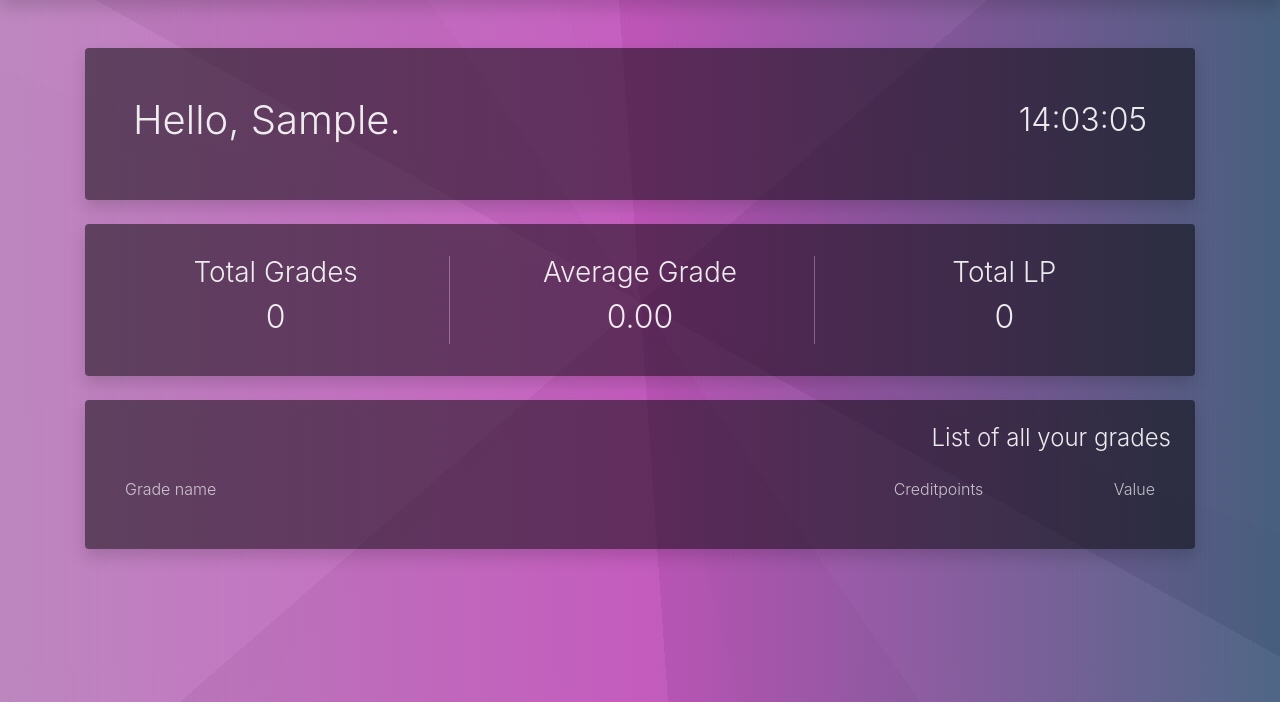
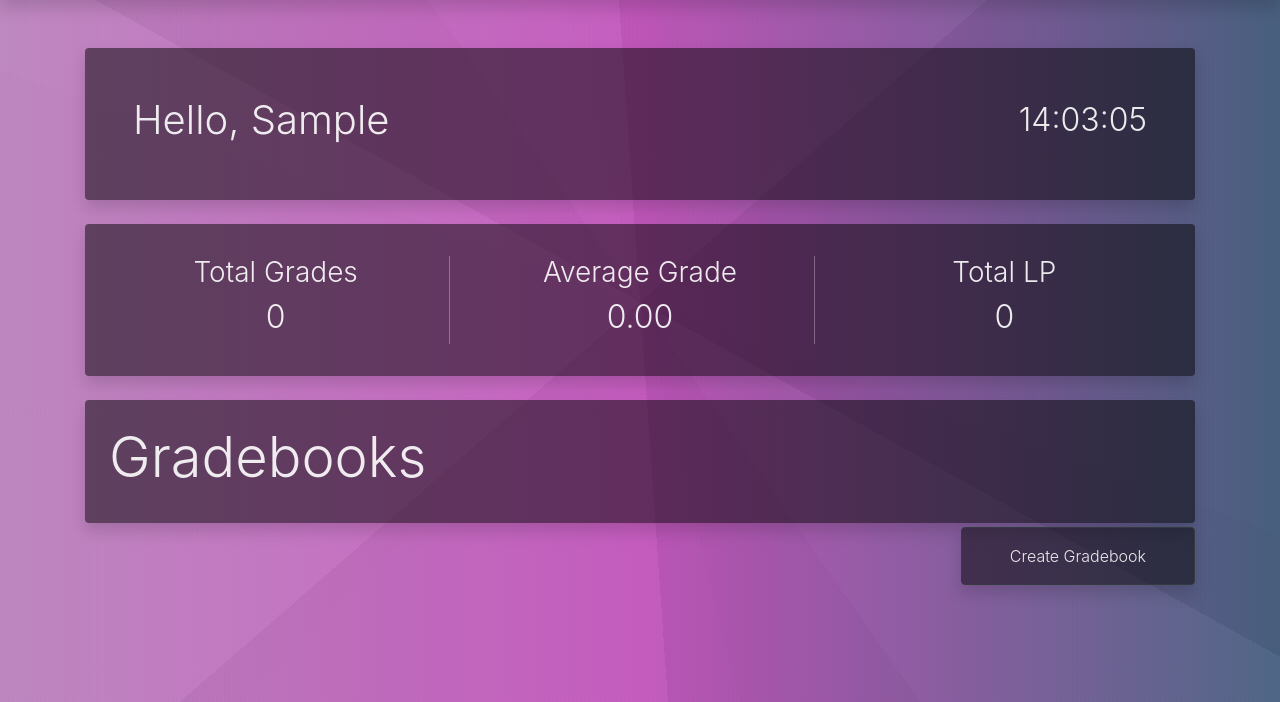
Before and after one commit to DenizScholz/uni_grades, a Django app: page / in a window 1280 px wide. Shown: the part 98-800 px from the top of the page. Run offline with Django 3.2, Linux system fonts and the light colour scheme; the visitor is signed in with stand-in values (Sample User, id 1); data that the repository does not hold is empty; some libraries are stand-ins or nearby versions.

Commit message:
gradebook create

```diff
--- a/grade_project/grade_app/templates/grade_app/home.html
+++ b/grade_project/grade_app/templates/grade_app/home.html
@@ -13,7 +13,7 @@
 <div class="container grade-container-dark my-4 p-5 rounded shadow">
     <div class="row align-items-center">
         <div class="col-md">
-            <h1 class="grade-font-white font-weight-light">Hello, {{ request.user|title}}.</h1>
+            <h1 class="grade-font-white font-weight-light">Hello, {{ request.user|title}}</h1>
         </div>
         <div class="col-md text-md-right">
             <h2 id="time" class="grade-font-white font-weight-light"></h2>
@@ -38,16 +38,31 @@
     </div>
 </div>
 
+<!-- Gradebooks head -->
+<div class="container grade-container-dark mt-4 p-4 rounded shadow">
+    <h1 class="grade-font-white font-weight-light display-4">Gradebooks</h1>
+</div>
+
 <!-- Gradebooks container -->
 {% for gradebook in gradebooks %}
 <a href="{% url 'gradebook' pk=gradebook.pk %}" style="text-decoration: none !important">
-    <div class="my-1 p-2 grade-font-white grade-container-dark rounded shadow">
+    <div class="my-1 py-3 px-4 grade-font-white grade-container-dark rounded shadow">
         {{ gradebook.title }}
         <div class="float-right"> {{ gradebook.getGrades.count }} grades</div>
     </div>
 </a>
 {% endfor %}
 
+<div class="text-right">
+    <a href="{% url 'gradebook-create' %}"
+        class="btn btn-dark my-1 py-3 px-5 grade-font-white grade-container-dark rounded shadow font-weight-light">
+        Create Gradebook
+    </a>
+</div>
+
+
+
+{% if grades %}
 <!-- All grades container -->
 <div class="container grade-container-dark my-4 p-4 rounded shadow">
     <h4 class="grade-font-white font-weight-light text-md-right">List of all your grades</h4>
@@ -80,11 +95,11 @@
             </div>
         </div>
         {% endfor %}
-
     </div>
 </div>
+{% endif %}
+
 {% endblock content %}
-
 
 {% block js %}
 <script>
--- a/grade_project/grade_app/urls.py
+++ b/grade_project/grade_app/urls.py
@@ -1,10 +1,11 @@
 from django.urls import path, include
-from .views import Home, About, GradebookView, SignUp
+from .views import Home, About, GradebookView, SignUp, GradebookCreate
 
 urlpatterns = [
     path('', Home.as_view(), name='home'),
     path('about/', About.as_view(), name='about'),
     path('gradebook/<int:pk>/', GradebookView.as_view(), name='gradebook'),
+    path('gradebook/create/', GradebookCreate.as_view(), name='gradebook-create'),
     path('accounts/', include('django.contrib.auth.urls')),
     path('signup/', SignUp.as_view(), name='signup'),
 ]
--- a/grade_project/grade_app/views.py
+++ b/grade_project/grade_app/views.py
@@ -6,7 +6,7 @@ from django.utils.decorators import method_decorator
 from django.views import View, generic
 from .models import Gradebook, Grade
 from .helpers import calcAverageGrades
-from .forms import CustomUserCreationForm
+from .forms import CustomUserCreationForm, GradebookCreationForm
 
 
 class SignUp(generic.CreateView):
@@ -18,7 +18,6 @@ class SignUp(generic.CreateView):
 @method_decorator(login_required, name='dispatch')
 class Home(View):
     def get(self, request):
-
         gradebooks = Gradebook.objects.filter(owner=request.user)
         grades = Grade.objects.filter(gradebook__owner=request.user)
 
@@ -48,3 +47,21 @@ class GradebookView(View):
             return HttpResponse('gtfo')
         grades = Grade.objects.filter(gradebook=gradebook)
         return render(request, 'grade_app/gradebook.html', context={'gradebook': gradebook, 'grades': grades})
+
+
+@method_decorator(login_required, name='dispatch')
+class GradebookCreate(View):
+    def get(self, request):
+        form = GradebookCreationForm()
+        return render(request, 'grade_app/gradebook-new.html', context={'form': form})
+
+    def post(self, request):
+        form = GradebookCreationForm(request.POST)
+
+        if not form.is_valid():
+            return HttpResponse('something sux')
+
+        gradebook = form.save(commit=False)
+        gradebook.owner = request.user
+        gradebook.save()
+        return redirect('home')
```
Also changed, not shown: grade_project/grade_app/forms.py (+7 -0 lines), grade_project/grade_app/templates/grade_app/gradebook-new.html (added, +29 -0 lines), 1 other file.
